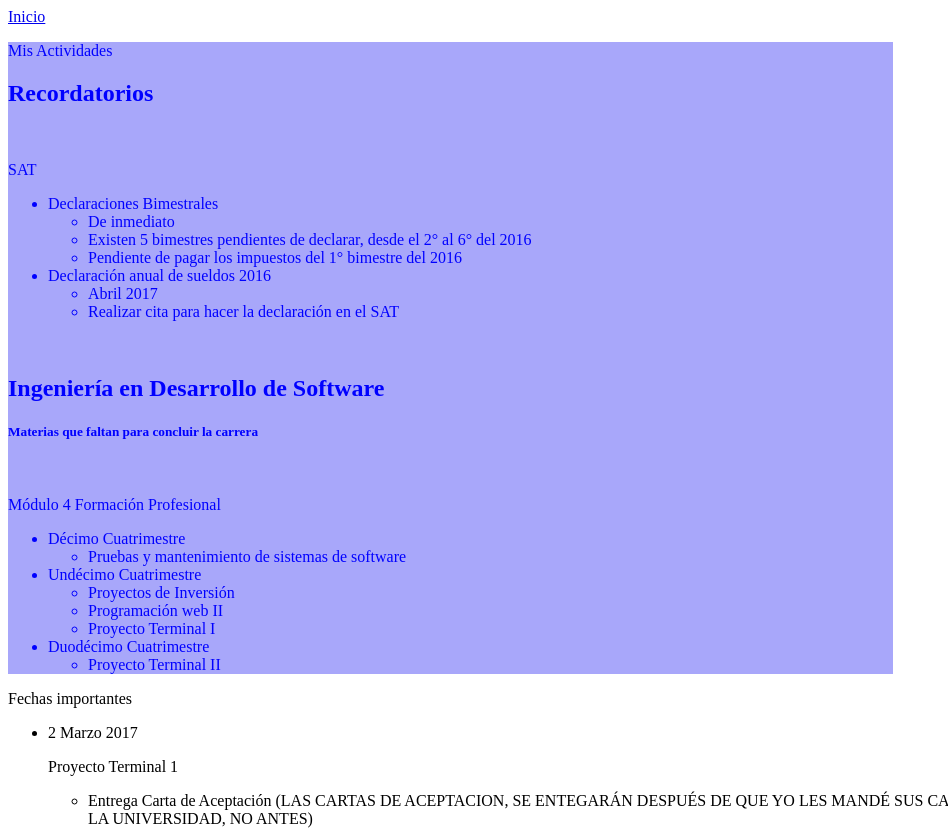
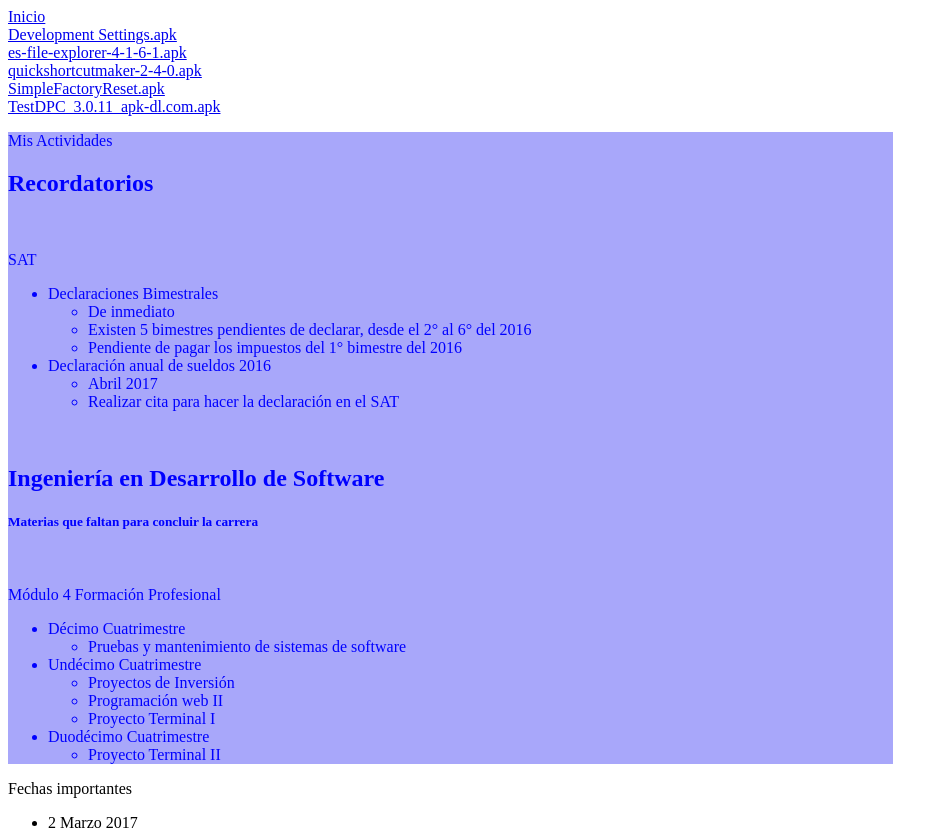
Before and after one commit to ursusfelis/ursusfelis.github.io, a plain HTML site: page index.html in a window 1280 px wide. Shown: the top 835 px of the page, without its empty margins (0-948 px from the left). Drawn offline with Linux system fonts and the light colour scheme.

Commit message:
FRP
Ligas para el FRP

```diff
--- a/index.html
+++ b/index.html
@@ -29,6 +29,16 @@
         <!-- navegación -->
         <nav>
 	    <a href="http://ursusfelis.github.io/">Inicio</a>
+	    <br>
+    	    <a href="https://drive.google.com/file/d/0B7dzqrnqvBlwaHQ1TlJqSUxYMW8/view?usp=sharing">Development Settings.apk</a>
+            <br>
+            <a href="https://drive.google.com/file/d/0B7dzqrnqvBlwUEZOeFhTSlgzaVU/view?usp=sharing">es-file-explorer-4-1-6-1.apk</a>
+            <br>
+            <a href="https://drive.google.com/file/d/0B7dzqrnqvBlwdEdNanFRaHM0UTQ/view?usp=sharing">quickshortcutmaker-2-4-0.apk</a>
+            <br>
+            <a href="https://drive.google.com/file/d/0B7dzqrnqvBlwOVhKaGE3WVlUNHc/view?usp=sharing">SimpleFactoryReset.apk</a>
+            <br>
+            <a href="https://drive.google.com/file/d/0B7dzqrnqvBlwUEdiSEZ5RDYzNTA/view?usp=sharing">TestDPC_3.0.11_apk-dl.com.apk</a>
         </nav>
         <!-- Cabecera -->
         <header>
```
